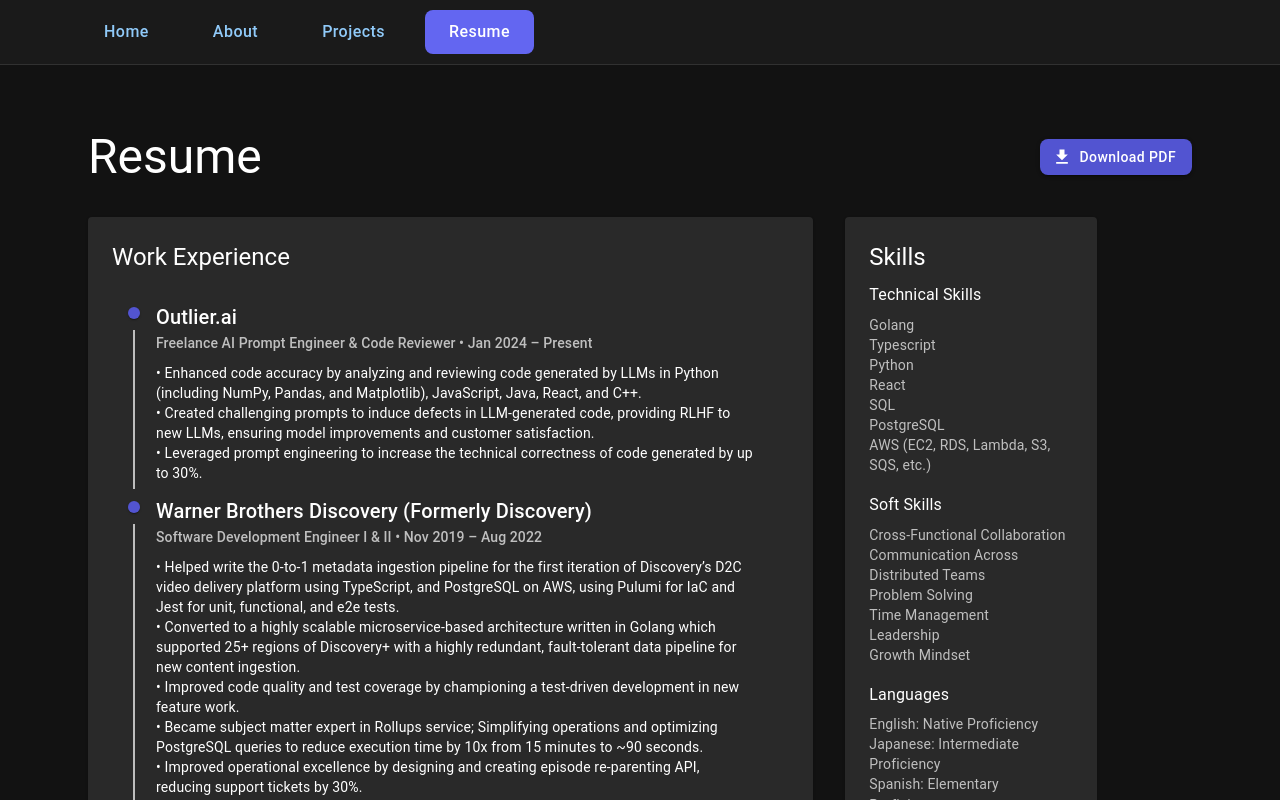
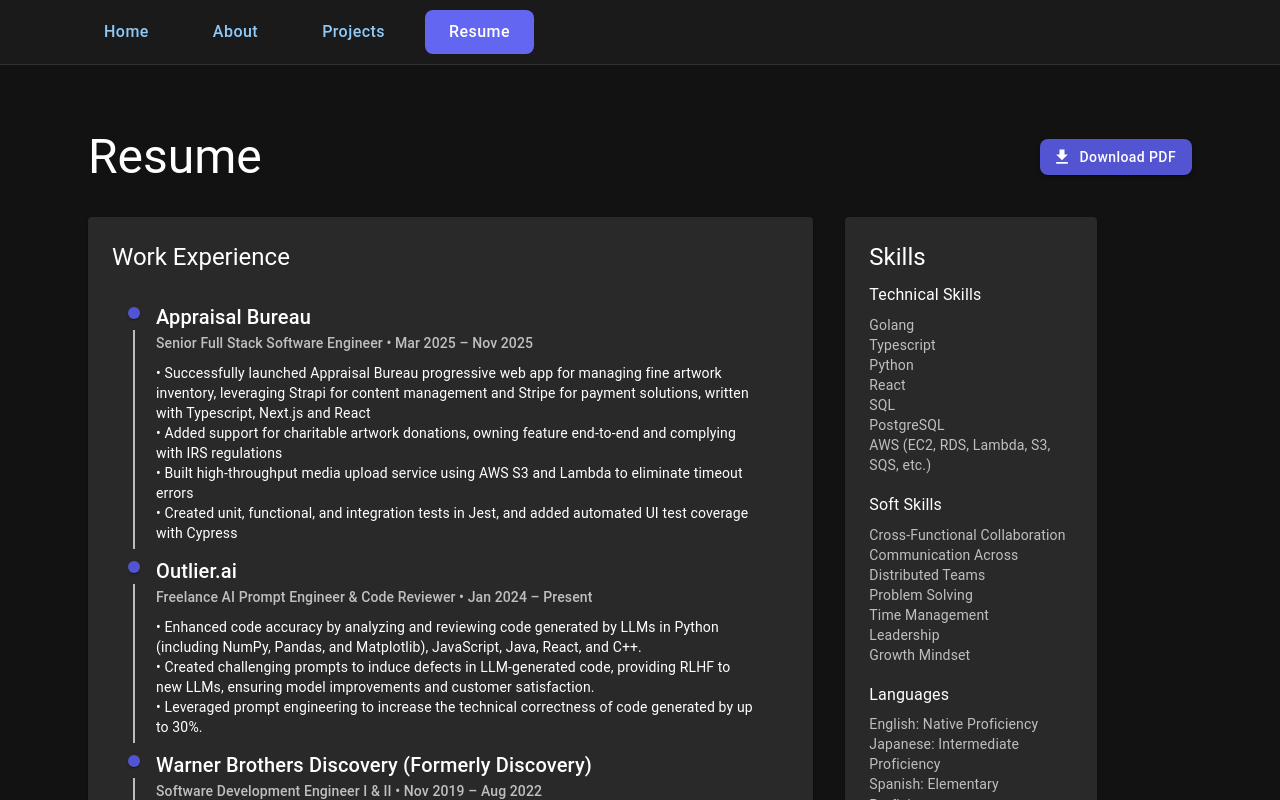
Before and after one commit to tstinebaugh/about-me-website, a Next.js app: page /resume in a window 1280 px wide. Shown: the top 800 px of the page. Built offline with nearby package versions, Linux system fonts and the light colour scheme.

Commit message:
feat(resume): Add new work experience at Appraisal Bureau

```diff
--- a/src/pages/resume.tsx
+++ b/src/pages/resume.tsx
@@ -66,6 +66,33 @@
                     },
                   }}
                 >
+                  <TimelineItem>
+                    <TimelineSeparator>
+                      <TimelineDot color="primary" />
+                      <TimelineConnector />
+                    </TimelineSeparator>
+                    <TimelineContent>
+                      <Typography variant="h6">Appraisal Bureau</Typography>
+                      <Typography variant="subtitle2" color="text.secondary">
+                        Senior Full Stack Software Engineer • Mar 2025 – Nov
+                        2025
+                      </Typography>
+                      <Typography variant="body2" sx={{ mt: 1 }}>
+                        • Successfully launched Appraisal Bureau progressive web
+                        app for managing fine artwork inventory, leveraging Strapi
+                        for content management and Stripe for payment solutions,
+                        written with Typescript, Next.js and React
+                        <br />• Added support for charitable artwork donations,
+                        owning feature end-to-end and complying with IRS
+                        regulations
+                        <br />• Built high-throughput media upload service using
+                        AWS S3 and Lambda to eliminate timeout errors
+                        <br />• Created unit, functional, and integration tests
+                        in Jest, and added automated UI test coverage with
+                        Cypress
+                      </Typography>
+                    </TimelineContent>
+                  </TimelineItem>
                   <TimelineItem>
                     <TimelineSeparator>
                       <TimelineDot color="primary" />
```
